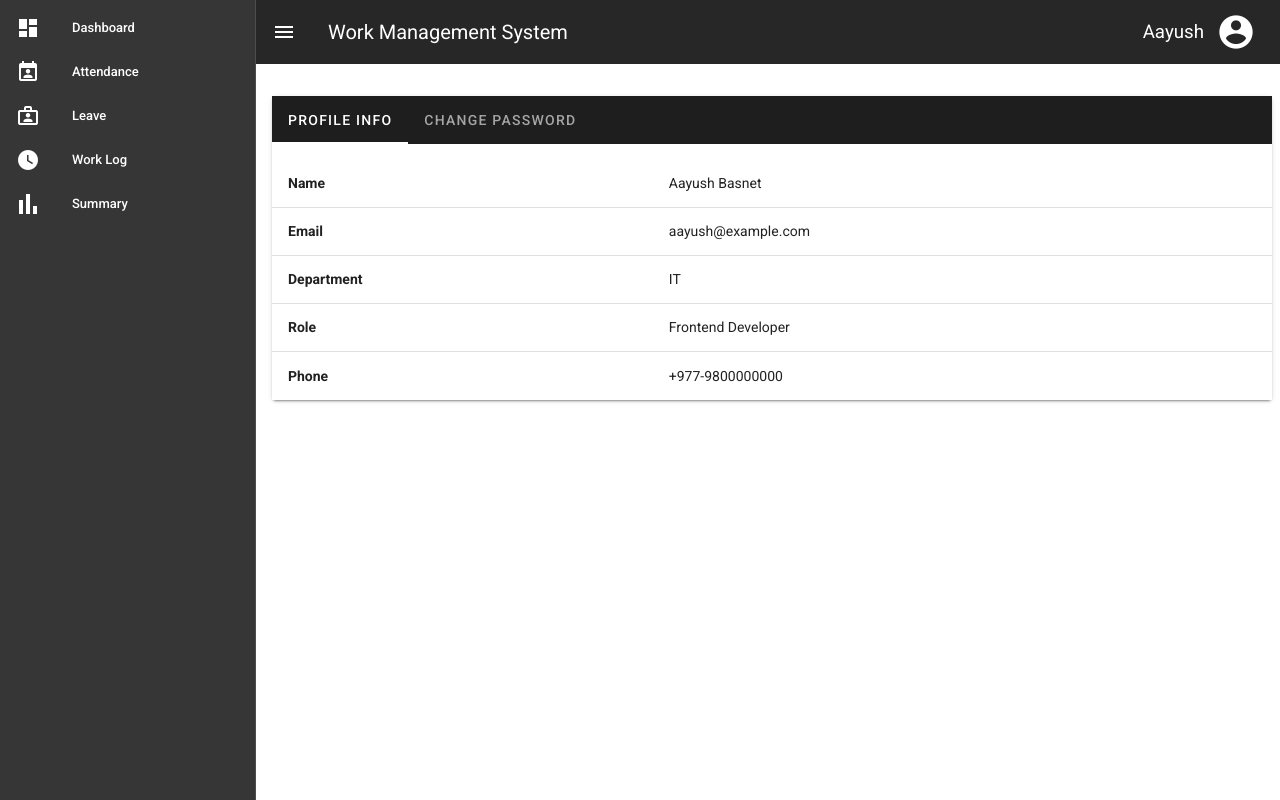
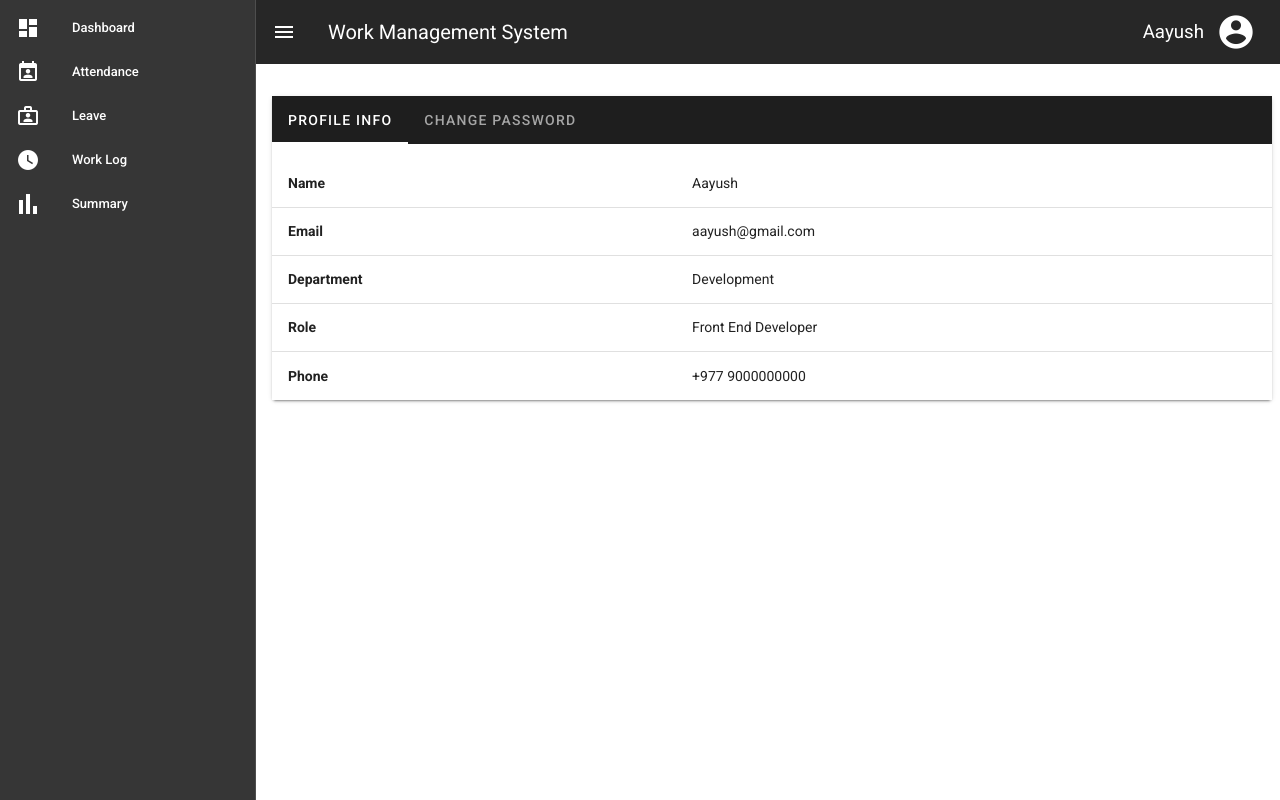
Before and after one commit to aayush11223/work_management_system, a Vue app: page /profile in a window 1280 px wide. Built offline with nearby package versions, Linux system fonts and the light colour scheme.

Commit message:
storeJS has been imported to ProfileView

```diff
--- a/src/views/ProfileView.vue
+++ b/src/views/ProfileView.vue
@@ -78,21 +78,13 @@
 </template>
 
 <script>
-// import StoreJS from "@/store/store.js";
+import { store } from "@/store/store.js";
 export default {
   name: "ProfileView",
 
   data() {
     return {
       activeTab: 0, // <-- tracks which tab is active (0 = Profile, 1 = Password)
-
-      user: {
-        name: "Aayush Basnet",
-        email: "aayush@example.com",
-        department: "IT",
-        role: "Frontend Developer",
-        phone: "+977-9800000000",
-      },
 
       passwordForm: {
         currentPassword: "",
@@ -112,6 +104,12 @@ export default {
     };
   },
 
+  computed: {
+    user() {
+      return store.user;
+    },
+  },
+
   methods: {
     changePassword() {
       const valid = this.$refs.form.validate();
--- a/src/views/admin/LeaveManagementView.vue
+++ b/src/views/admin/LeaveManagementView.vue
@@ -43,7 +43,7 @@ import PageHeader from "@/components/common/PageHeader.vue";
 import LeaveRequestTable from "@/components/leave/LeaveRequestTable.vue";
 import EmptyStateVue from "@/components/common/EmptyState.vue";
 import ConfirmDialog from "@/components/common/ConfirmDialog.vue";
-import { store } from "@/store/store.js"; // Imported central store
+import { store } from "@/store/store.js";
 
 export default {
   name: "LeaveManagementView",
```
